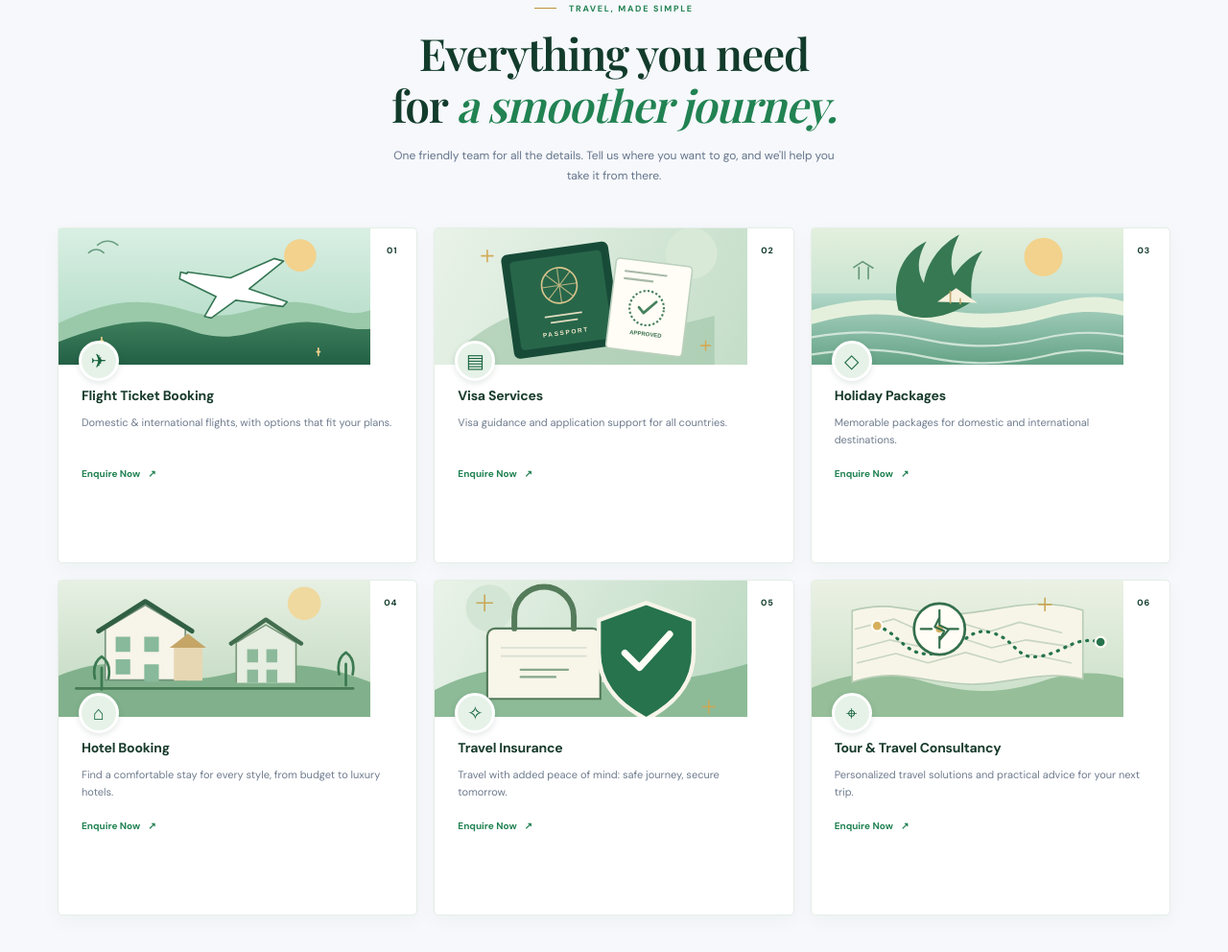
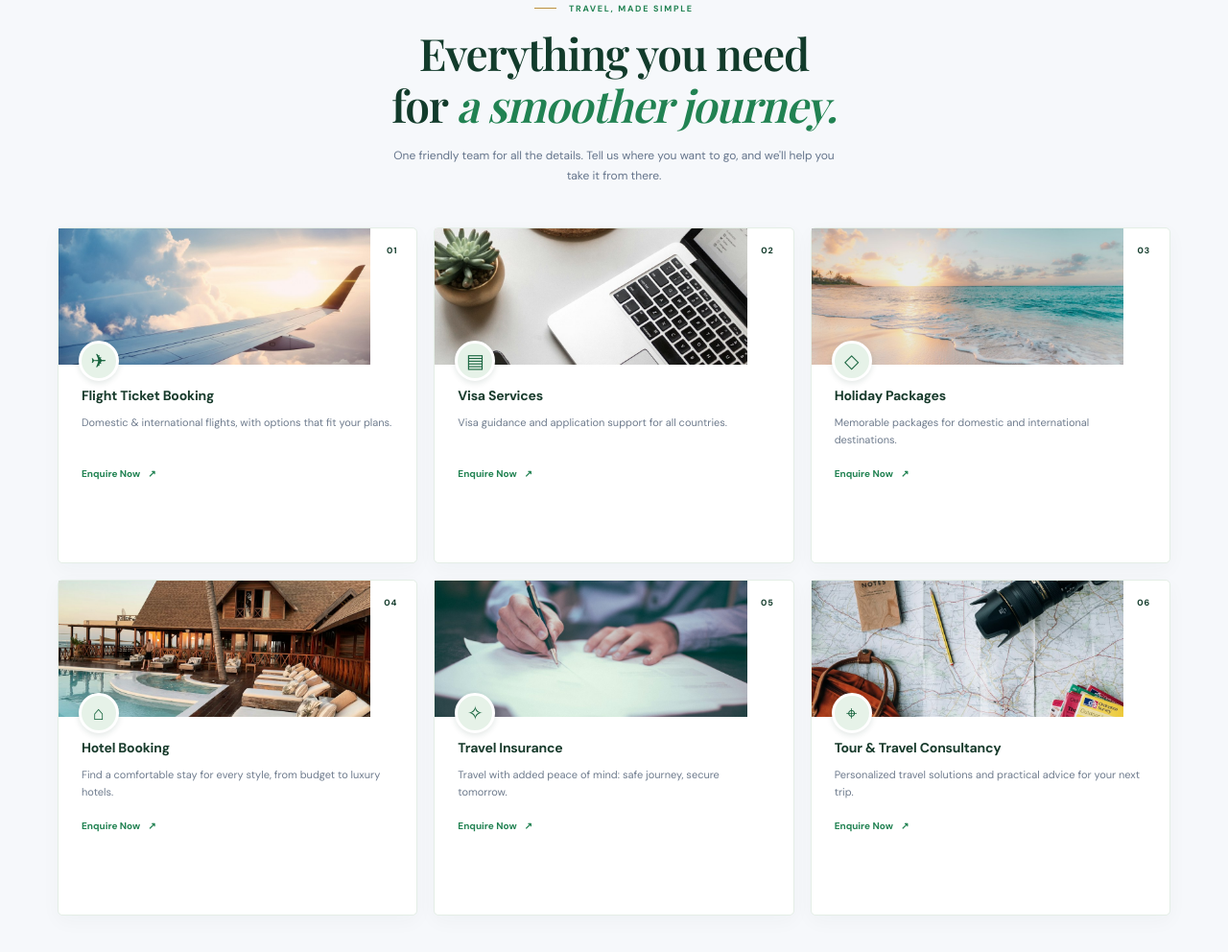
Before and after one commit to rvafflatus/sonutourtravel, a plain HTML site: page index.html in a window 1280 px wide. Shown: the part 907-1899 px from the top of the page at 96% size. Drawn offline with nearby package versions, Linux system fonts and the light colour scheme.

Commit message:
yhfhfjhf

```diff
--- a/index.html
+++ b/index.html
@@ -78,32 +78,32 @@
         </div>
         <div class="service-grid">
           <article class="service-card">
-            <img class="service-image" src="assets/services/flight-booking.svg" alt="Airplane flying over green hills beneath a bright sky" loading="lazy"><div class="service-icon icon-blue" aria-hidden="true">✈</div><span class="card-number">01</span>
+            <img class="service-image" src="assets/services/flight-ticket.jpg" alt="Airplane wing above the clouds in evening light" loading="lazy"><div class="service-icon icon-blue" aria-hidden="true">✈</div><span class="card-number">01</span>
             <h3>Flight Ticket Booking</h3><p>Domestic &amp; international flights, with options that fit your plans.</p>
             <a class="text-link whatsapp-link" data-message="Hello Sonu Tour Travel, I would like to enquire about Flight Ticket Booking (Domestic & International)." href="https://wa.me/918963076586?text=Hello%20Sonu%20Tour%20Travel%2C%20I%20would%20like%20to%20enquire%20about%20Flight%20Ticket%20Booking." target="_blank" rel="noopener noreferrer">Enquire Now <span aria-hidden="true">↗</span></a>
           </article>
           <article class="service-card">
-            <img class="service-image" src="assets/services/visa-services.svg" alt="Passport, visa document and travel stamp" loading="lazy"><div class="service-icon icon-gold" aria-hidden="true">▤</div><span class="card-number">02</span>
+            <img class="service-image" src="assets/services/visa-services.jpg" alt="Visa application information being reviewed on a laptop" loading="lazy"><div class="service-icon icon-gold" aria-hidden="true">▤</div><span class="card-number">02</span>
             <h3>Visa Services</h3><p>Visa guidance and application support for all countries.</p>
             <a class="text-link whatsapp-link" data-message="Hello Sonu Tour Travel, I would like to enquire about Visa Services for all countries." href="https://wa.me/918963076586?text=Hello%20Sonu%20Tour%20Travel%2C%20I%20would%20like%20to%20enquire%20about%20Visa%20Services." target="_blank" rel="noopener noreferrer">Enquire Now <span aria-hidden="true">↗</span></a>
           </article>
           <article class="service-card">
-            <img class="service-image" src="assets/services/holiday-packages.svg" alt="Palm-lined beach and calm green-blue sea" loading="lazy"><div class="service-icon icon-green" aria-hidden="true">◇</div><span class="card-number">03</span>
+            <img class="service-image" src="assets/services/holiday-packages.jpg" alt="Tropical beach at sunset with palm trees" loading="lazy"><div class="service-icon icon-green" aria-hidden="true">◇</div><span class="card-number">03</span>
             <h3>Holiday Packages</h3><p>Memorable packages for domestic and international destinations.</p>
             <a class="text-link whatsapp-link" data-message="Hello Sonu Tour Travel, I would like to enquire about a Holiday Package." href="https://wa.me/918963076586?text=Hello%20Sonu%20Tour%20Travel%2C%20I%20would%20like%20to%20enquire%20about%20a%20Holiday%20Package." target="_blank" rel="noopener noreferrer">Enquire Now <span aria-hidden="true">↗</span></a>
           </article>
           <article class="service-card">
-            <img class="service-image" src="assets/services/hotel-booking.svg" alt="Welcoming hotel beside landscaped gardens" loading="lazy"><div class="service-icon icon-rose" aria-hidden="true">⌂</div><span class="card-number">04</span>
+            <img class="service-image" src="assets/services/hotel-booking.jpg" alt="Resort hotel overlooking a swimming pool" loading="lazy"><div class="service-icon icon-rose" aria-hidden="true">⌂</div><span class="card-number">04</span>
             <h3>Hotel Booking</h3><p>Find a comfortable stay for every style, from budget to luxury hotels.</p>
             <a class="text-link whatsapp-link" data-message="Hello Sonu Tour Travel, I would like to enquire about Hotel Booking." href="https://wa.me/918963076586?text=Hello%20Sonu%20Tour%20Travel%2C%20I%20would%20like%20to%20enquire%20about%20Hotel%20Booking." target="_blank" rel="noopener noreferrer">Enquire Now <span aria-hidden="true">↗</span></a>
           </article>
           <article class="service-card">
-            <img class="service-image" src="assets/services/travel-insurance.svg" alt="Travel suitcase protected by a secure shield" loading="lazy"><div class="service-icon icon-purple" aria-hidden="true">✧</div><span class="card-number">05</span>
+            <img class="service-image" src="assets/services/travel-insurance.jpg" alt="Traveler signing insurance and travel documents" loading="lazy"><div class="service-icon icon-purple" aria-hidden="true">✧</div><span class="card-number">05</span>
             <h3>Travel Insurance</h3><p>Travel with added peace of mind: safe journey, secure tomorrow.</p>
             <a class="text-link whatsapp-link" data-message="Hello Sonu Tour Travel, I would like to enquire about Travel Insurance." href="https://wa.me/918963076586?text=Hello%20Sonu%20Tour%20Travel%2C%20I%20would%20like%20to%20enquire%20about%20Travel%20Insurance." target="_blank" rel="noopener noreferrer">Enquire Now <span aria-hidden="true">↗</span></a>
           </article>
           <article class="service-card">
-            <img class="service-image" src="assets/services/travel-consultancy.svg" alt="Route marked on a map with a travel compass" loading="lazy"><div class="service-icon icon-teal" aria-hidden="true">⌖</div><span class="card-number">06</span>
+            <img class="service-image" src="assets/services/travel-consultancy.jpg" alt="Travel map, field guide and camera arranged for trip planning" loading="lazy"><div class="service-icon icon-teal" aria-hidden="true">⌖</div><span class="card-number">06</span>
             <h3>Tour &amp; Travel Consultancy</h3><p>Personalized travel solutions and practical advice for your next trip.</p>
             <a class="text-link whatsapp-link" data-message="Hello Sonu Tour Travel, I would like personalized Tour & Travel Consultancy." href="https://wa.me/918963076586?text=Hello%20Sonu%20Tour%20Travel%2C%20I%20would%20like%20personalized%20travel%20consultancy." target="_blank" rel="noopener noreferrer">Enquire Now <span aria-hidden="true">↗</span></a>
           </article>
```
Also changed, not shown: assets/services/flight-booking.svg (deleted), assets/services/flight-ticket.jpg (added), assets/services/holiday-packages.jpg (added), assets/services/holiday-packages.svg (deleted), assets/services/hotel-booking.jpg (added), assets/services/hotel-booking.svg (deleted), assets/services/travel-consultancy.jpg (added), assets/services/travel-consultancy.svg (deleted), assets/services/travel-insurance.jpg (added), assets/services/travel-insurance.svg (deleted), assets/services/visa-services.jpg (added), assets/services/visa-services.svg (deleted).
